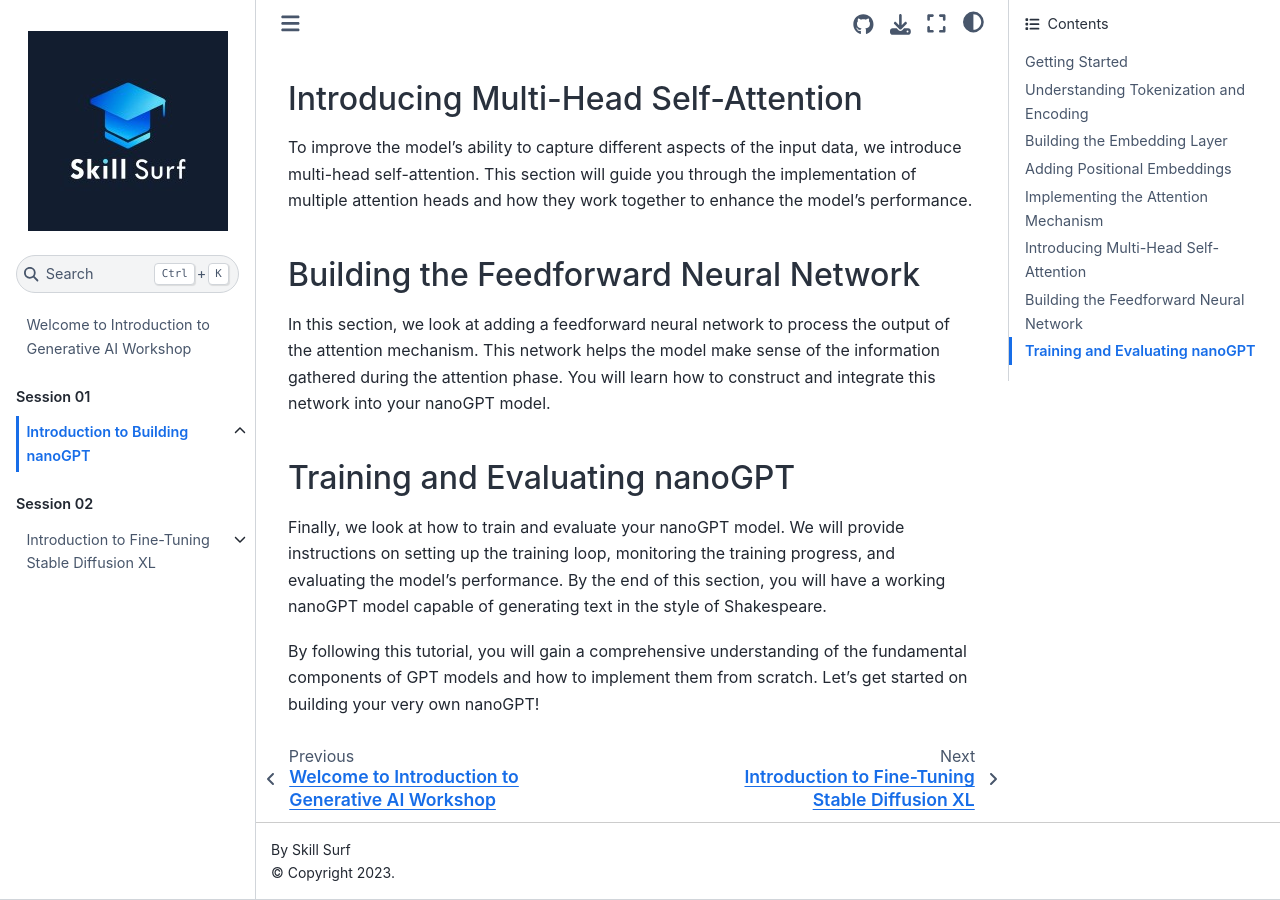
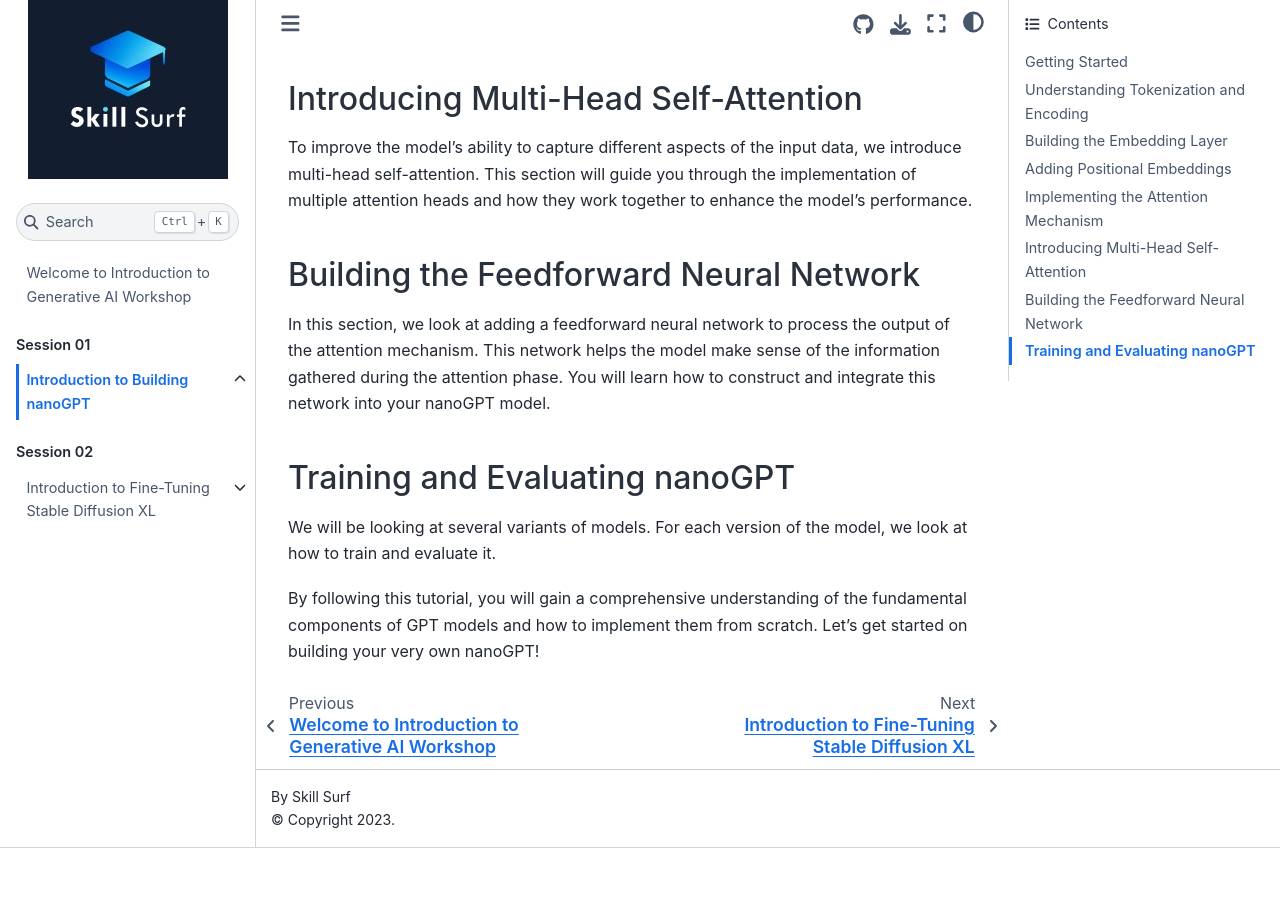
Before and after one commit to SkillSurf/introduction_genAI, a Jupyter Book: the page built from notebooks/S1/Session1.md, in a window 1280 px wide and 900 px high, scrolled down 1246 px. Built offline with Jupyter Book 1.0.4 settings and Sphinx 7.4.7 and the Sphinx Book theme 1.1.4, drawn with Linux system fonts in a browser that asks for light colours; pages that are not in the unit, such as notebooks, are missing from menus; after the commit the page ends 2094 px from its top, so only the background shows below that.

Commit message:
Fixed S1 intro error

```diff
--- a/notebooks/S1/Session1.md
+++ b/notebooks/S1/Session1.md
@@ -32,6 +32,6 @@ In this section, we look at adding a feedforward neural network to process the o
 
 ## Training and Evaluating nanoGPT
 
-Finally, we look at how to train and evaluate your nanoGPT model. We will provide instructions on setting up the training loop, monitoring the training progress, and evaluating the model's performance. By the end of this section, you will have a working nanoGPT model capable of generating text in the style of Shakespeare.
+We will be looking at several variants of models. For each version of the model, we look at how to train and evaluate it.
 
 By following this tutorial, you will gain a comprehensive understanding of the fundamental components of GPT models and how to implement them from scratch. Let's get started on building your very own nanoGPT!
```
Also changed, not shown: media/dogexample1.jpeg (deleted).
